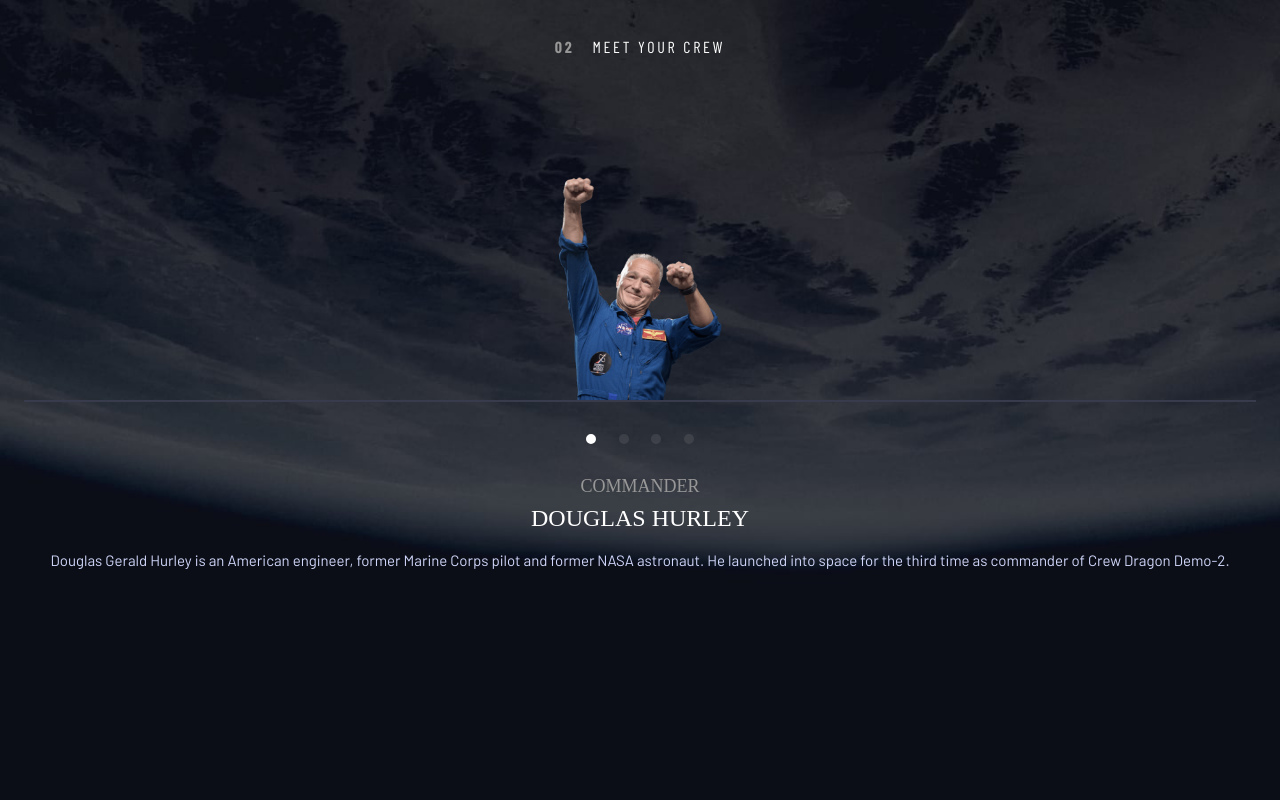
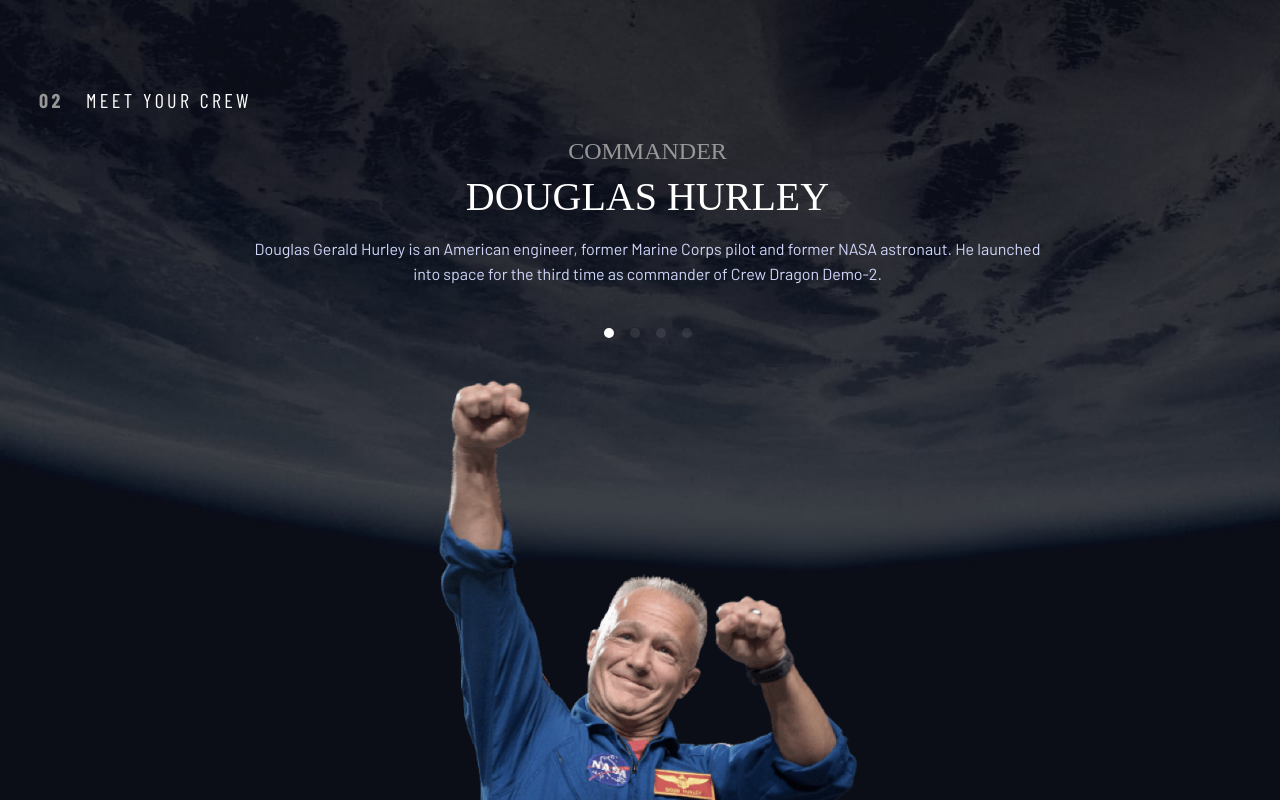
Before and after one commit to Gsangi/Space-Tourism-ReactVite, a React (Vite) app: page /crew in a window 1280 px wide. Shown: the top 800 px of the page. Built offline with nearby package versions, Linux system fonts and the light colour scheme; a web font is replaced by a local one.

Commit message:
feat: css updated for mobile view

```diff
--- a/src/App.jsx
+++ b/src/App.jsx
@@ -56,9 +56,9 @@
       <Routes>
         <Route path="/" element={<Layout windowSize={windowSize} location={location} />}>
           <Route index element={<Home />}/>
-          <Route path='/Destination' element = {<Destination />} />
-          <Route path='/Technology' element = {<Technology />} />
-          <Route path='/Crew' element = {<Crew />} />
+          <Route path="destination" element={<Destination />} />
+          <Route path="crew" element={<Crew />} />
+          <Route path="technology" element={<Technology /> } />
         </Route>
       </Routes >
     </div>
--- a/src/components/Layout.jsx
+++ b/src/components/Layout.jsx
@@ -1,9 +1,13 @@
 import { Outlet } from "react-router-dom"
+// import NavBar from "./NavBar"
 import React from 'react'
 
-const Layout = () => {
+const Layout = ({ windowSize, location }) => {
   return (
-    <Outlet />
+    <main>
+      {/* <NavBar windowSize={windowSize} location={location} /> */}
+      <Outlet />
+    </main >
   )
 }
 
--- a/src/main.css
+++ b/src/main.css
@@ -441,3 +441,230 @@
 .technology h3 {
   letter-spacing: 2.3625px;
 }
+
+
+@media screen and (min-width: 630px) {
+    .App {
+      padding: 1.5em 1.5em 0 2.4375em;
+    }
+    #myLinks {
+      display: contents;
+      background-color: aliceblue;
+    }
+
+    ul {
+      position: absolute;
+      top: 0;
+      right: 0;
+      margin: 0;
+      display: flex;
+      justify-content: space-between;
+      align-items: center;
+      gap: 2.3125em;
+      background: rgba(255, 255, 255, 0.04);
+      padding: 0 3em;
+    }
+
+    li {
+      margin: 0;
+      padding: 2.4em 0;
+    }
+
+    a > span {
+      display: none;
+    }
+
+    a {
+      font-size: 0.875em;
+      letter-spacing: 2.3625px;
+    }
+
+    .logoContainer svg {
+      transform: scale(1);
+    }
+
+    .home h2 {
+      font-size: 1.25em;
+      margin-top: 6.5em;
+    }
+
+    .home h1 {
+      font-size: 9.375em;
+      margin: 0.16em 0 0 0;
+    }
+    .home p,
+    .crew p {
+      font-size: 1em;
+    }
+    .home p {
+      line-height: 1.75em;
+      width: 61.8125%;
+      margin: auto;
+    }
+
+    .home button {
+      width: 7.5625em;
+      height: 7.5625em;
+      font-size: 2em;
+      bottom: 2.8125em;
+    }
+
+    .destination h2,
+    .crew h2,
+    .technology h2 {
+      text-align: justify;
+      margin: 3.2em 0 3em 0;
+      font-size: 1.25em;
+      letter-spacing: 3.375px;
+    }
+    .destination h2 {
+      margin: 3.2em 0 3em 0;
+    }
+
+    .crew h2 {
+      margin: 3.2em 0 1.3125em 0;
+    }
+
+    .destination-slide img {
+      height: 18.75em;
+    }
+
+    .destination-manual {
+      margin: 9.351% auto 5.645% auto;
+    }
+
+    .manual-btn:not(:last-child) {
+      margin-right: 2.5em;
+    }
+
+    .manual-btn,
+    .destination-slide p,
+    .technology h3,
+    .technology h1 {
+      font-size: 1em;
+    }
+
+    .manual-btn {
+      padding-bottom: 0.75em;
+    }
+    .manual-btn,
+    .technology h3 {
+      letter-spacing: 2.7px;
+    }
+
+    .destination-slide h1 {
+      font-size: 5em;
+    }
+
+    .destination-slide p {
+      width: 81.277%;
+      margin: auto;
+    }
+
+    .destination hr {
+      margin: 6.951% auto 3.972% auto;
+      width: 81.279%;
+    }
+
+    .destination-slide__stats {
+      display: flex;
+      justify-content: center;
+      padding-bottom: 3.875em;
+    }
+
+    .destination-slide__stats h2 {
+      margin: 0 0 1em 0;
+      font-size: 0.75em;
+      letter-spacing: 2.3625px;
+      text-align: center;
+    }
+
+    .destination-slide__stats > div {
+      width: 30.638%;
+    }
+    #stats {
+      margin: auto;
+      text-align: center;
+    }
+
+    .crew-slide,
+    .crew-slide__image {
+      display: flex;
+      flex-direction: column-reverse;
+    }
+
+    .crew-slide:first-of-type {
+      padding-bottom: 0;
+    }
+
+    .crew-info {
+      display: flex;
+      flex-flow: column;
+    }
+    .crew-manual {
+      order: 3;
+    }
+
+    .crew-slide hr {
+      display: none;
+    }
+
+    .crew-manual > .manual-btn {
+      margin: 2.624em 0;
+    }
+    .manual-btn:not(:last-child) {
+      margin-right: 1em;
+    }
+
+    .crew-slide__image--1 img {
+      height: 35.75em;
+    }
+    .crew-slide__image--2 img,
+    .crew-slide__image--4 img,
+    .crew-slide__image--3 img {
+      height: 33.25em;
+    }
+
+    .crew h3 {
+      font-size: 1.5em;
+    }
+
+    .crew h1 {
+      font-size: 2.5em;
+      margin: 0.2em 0 0.4em 0;
+    }
+    .crew p {
+      width: 64.965%;
+      margin: auto;
+    }
+    .technology-slide img {
+      width: calc(100% + 1.5em + 2.8em);
+      transform: translateX(-2.5em);
+    }
+
+    .technology-manual > .manual-btn {
+      height: 3.75em;
+      width: 3.75em;
+      margin: 3.5em 0 2.75em 0;
+    }
+
+    .technology-manual > .manual-btn:not(:last-child) {
+      margin-right: 1em;
+    }
+
+    .technology h1 {
+      margin: 0.4em 0 0.4em 0;
+      font-size: 2.5em;
+    }
+
+    .technology p {
+      margin: auto;
+      width: 58%;
+      line-height: 28px;
+      margin-bottom: 4.0639em;
+    }
+
+    picture {
+      height: 19.375em;
+    }
+  }
```
